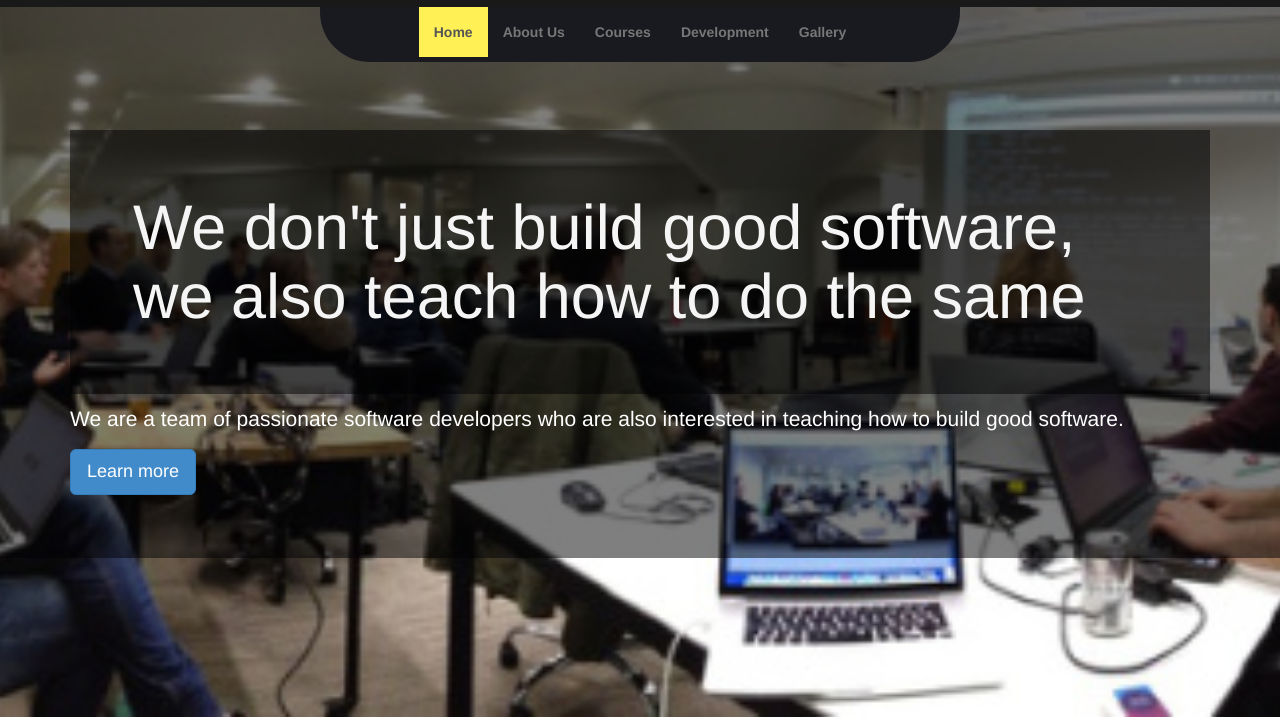
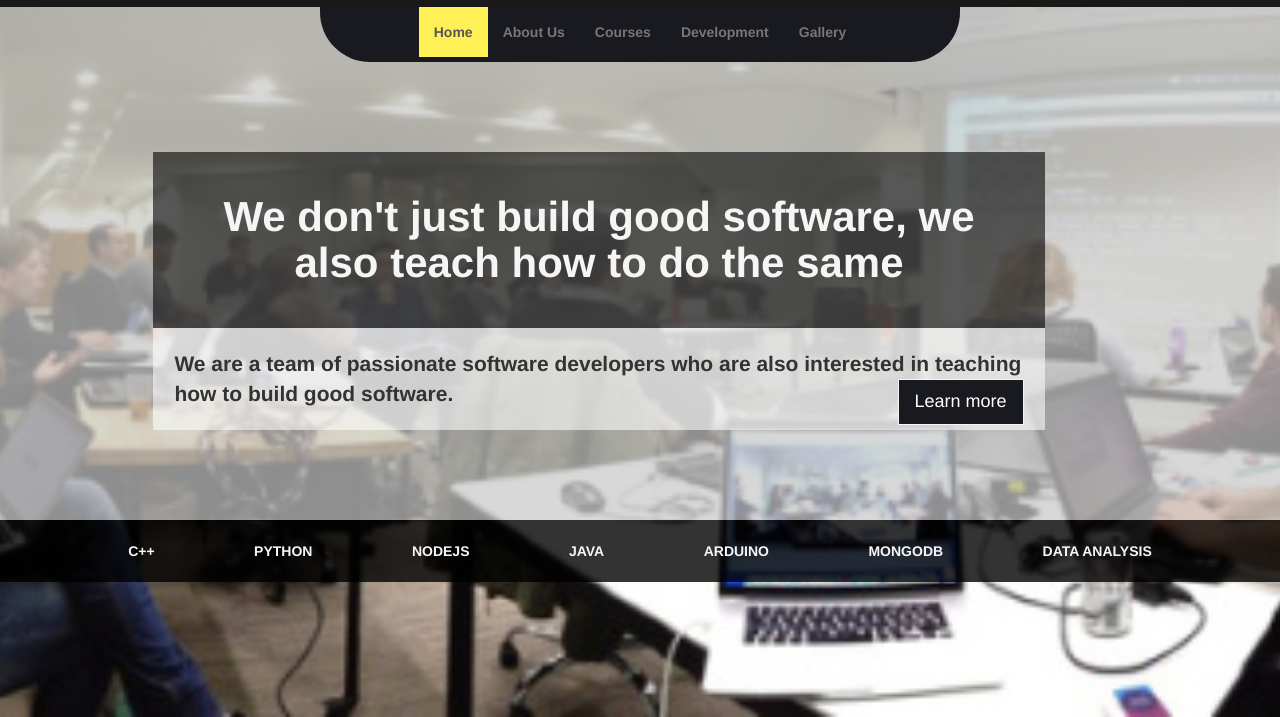
Before and after one commit to guruvyasa/SathvikSoftech, a plain HTML site: page index.html in a window 1280 px wide. Shown: the part 83-800 px from the top of the page. Drawn offline with Linux system fonts and the light colour scheme.

Commit message:
added techologies bar, changed background color a little

```diff
--- a/css/customHomePage.css
+++ b/css/customHomePage.css
@@ -7,7 +7,7 @@ body{
 
 }
 header{
-  background-color: rgba(1,1,2,0.5);
+  background-color: rgba(200,200,200,0.7);
 }
 .banner{
   background-color: #191919;
@@ -69,20 +69,61 @@ ul.social-icons{
 }
 
 .jumbotron{
-   background-color: rgba(1,1,2,0.5);
+   background-color: rgba(200,200,200,0.7);
+   display: flex;
+   margin-bottom:0;
+
+
 }
 
 .jumbotron h1{
-  width:100%;
+  margin:auto;
+  text-align:center;
+  width:80%;
   padding:1em;
-background-color: rgba(1,1,2,0.5);
+background-color: rgba(0,0,1,0.6);
   color:whitesmoke;
+  font-size:3em;
+  font-weight: bold;
 }
 
 .jumbotron p{
-  color:white;
+  width:80%;
+  padding:1em;
+  background-color:  rgba(250,250,250,0.6);
+  font-weight: bold;
+  margin:auto;
+}
+
+.jumbotron > .container{
+  margin:1em;
+  padding:2em;
 }
 
 .navbar-default .navbar-nav > .active > a{
   background-color:#fff055;
 }
+
+
+
+
+p .btn-primary{
+  background-color: #191920;
+  border-radius: 0;
+  border-color:whitesmoke;
+}
+
+.technologies{
+  background-color: rgba(0,0,1,0.8);
+  display:flex;
+  flex-wrap:nowrap;
+  justify-content:space-around;
+  padding:0.5em;
+}
+
+.technologies strong{
+  text-transform: uppercase;
+  padding:1em;
+  color: whitesmoke;
+  font-weight:bold;
+}
--- a/index.html
+++ b/index.html
@@ -67,10 +67,31 @@
       <div class="container">
         <h1>We don't just build good software, we also teach how to do the same</h1>
         <p>We are a team of passionate software developers who are also interested
-        in teaching how to build good software.</p>
-        <p><a class="btn btn-primary btn-lg" href="#" role="button">Learn more</a></p>
+
+        in teaching how to build good software. <a class="btn btn-primary btn-lg pull-right" href="#" role="button">Learn more</a></p>
+
+
+
       </div>
     </div>
+
+      <div class="technologies container-fluid">
+        <strong>C++</strong>
+        <strong>python</strong>
+        <strong>nodeJS</strong>
+        <strong>java</strong>
+        <strong>arduino</strong>
+        <strong>mongodb</strong>
+
+        <strong>data analysis</strong>
+      </div>
+
+    <!-- the description part starts here -->
+    <section class="work-showcase">
+      <header>
+
+      </header>
+    </section>
 
     <!-- jQuery (necessary for Bootstrap's JavaScript plugins) -->
     <!-- <script src="https://ajax.googleapis.com/ajax/libs/jquery/1.11.3/jquery.min.js"></script> -->
```
